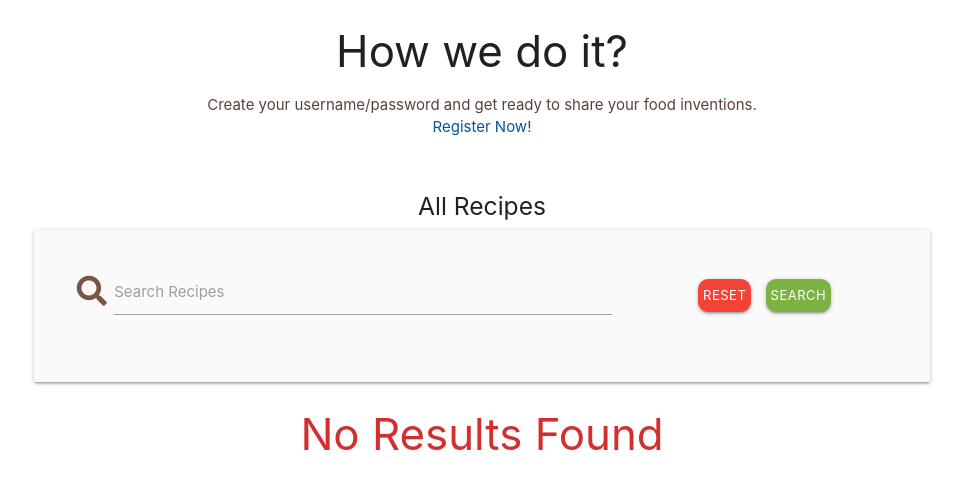
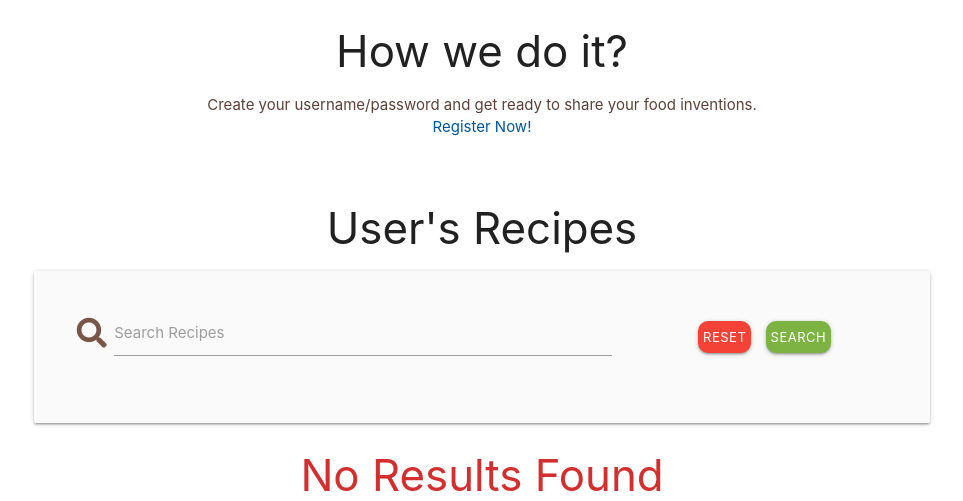
Before and after one commit to andna5980/myfood, a Flask app: page / in a window 1280 px wide. Shown: the part 205-706 px from the top of the page, without its empty margins (158-1121 px from the left). Run offline with Flask 2, Linux system fonts and the light colour scheme; data that the repository does not hold is empty; some libraries are stand-ins or nearby versions.

Commit message:
updated landing page title

```diff
--- a/templates/recipes.html
+++ b/templates/recipes.html
@@ -18,7 +18,7 @@
 
 <br>
 
-<h5 class="center-align">All Recipes</h5>
+<h3 class="center-align">User's Recipes</h3>
 
 
     <div class="row card-panel grey lighten-5">
```
